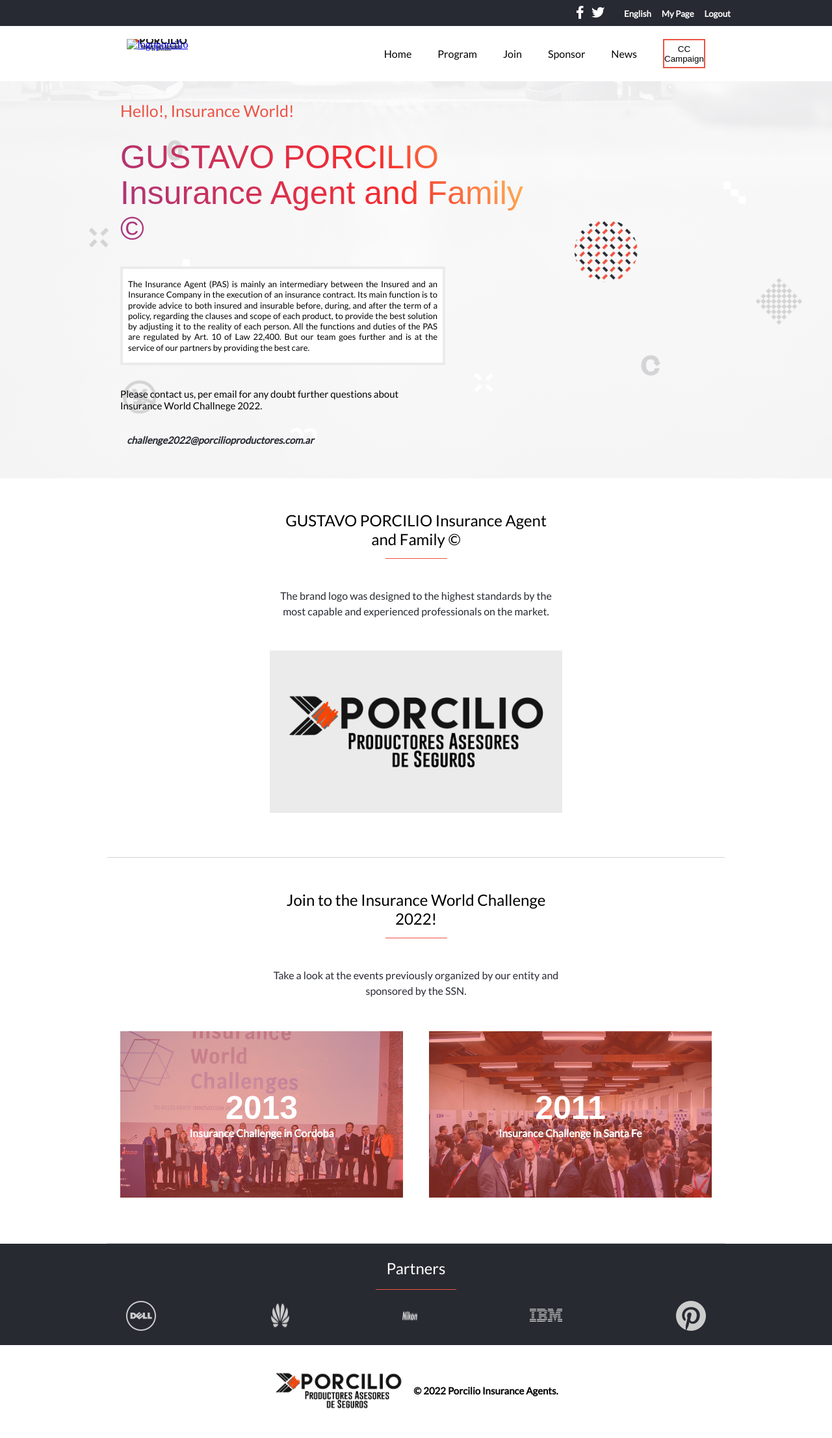
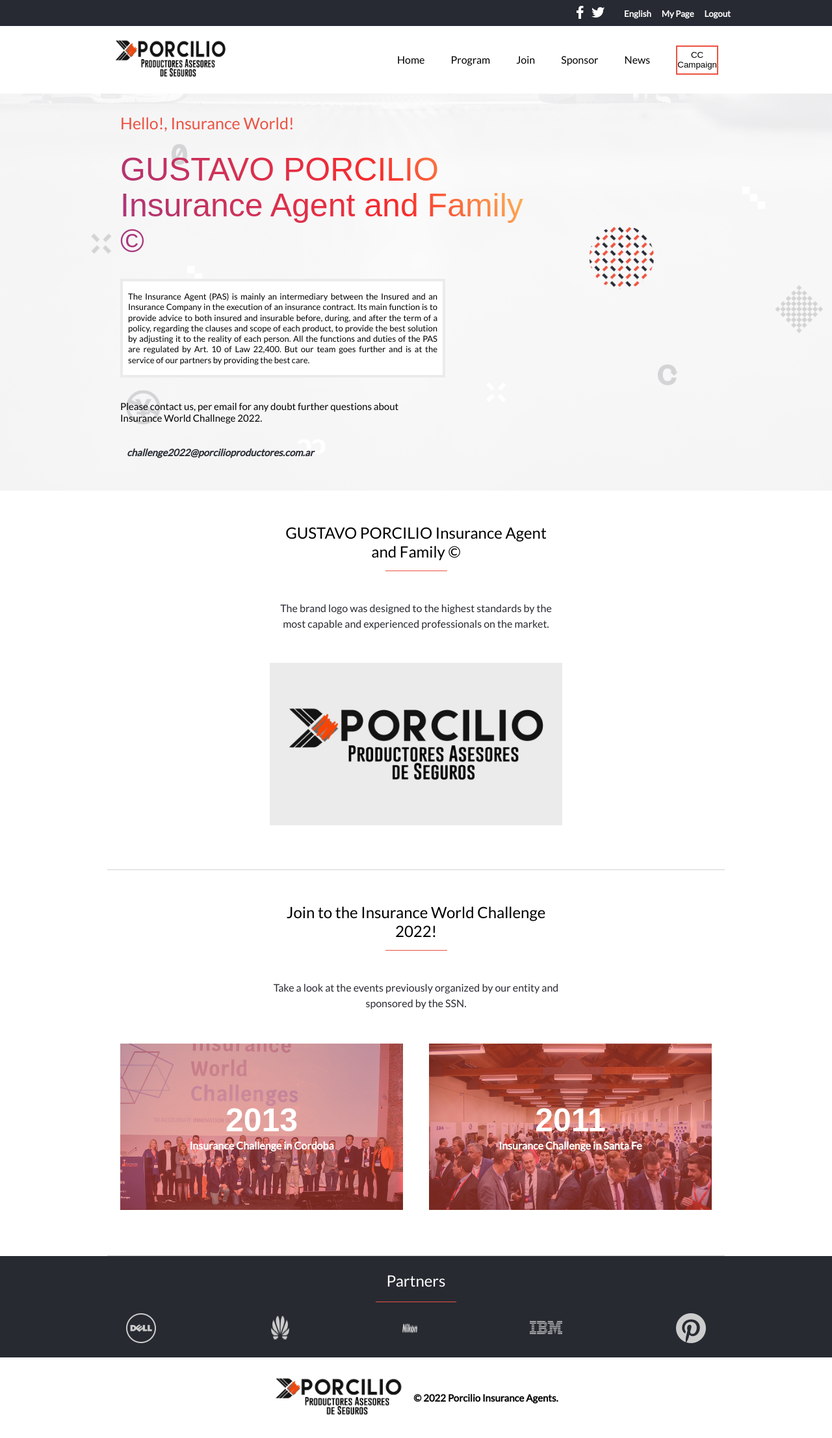
Before and after one commit to MarcoAurelioAntonio/Capstone-One, a website: page about.html in a window 1280 px wide. Shown: the whole page at 65% size. Drawn offline with Linux system fonts and the light colour scheme; a web font is replaced by a local one.

Commit message:
Deploy: fix broken img logo

```diff
--- a/about.css
+++ b/about.css
@@ -98,6 +98,10 @@
   }
 
   .nav-button {
+    display: none;
+  }
+
+  .logo-nav {
     display: none;
   }
 }
@@ -347,8 +351,7 @@
 
 .logo-footer {
   width: 200px;
-  height: 80px;
-  background-image: url(/Capstone-One/imgs/logo-orange.png);
+  height: 60px;
   background-size: 100%;
   background-repeat: no-repeat;
   background-position: center;
@@ -384,7 +387,6 @@
   .logo-nav {
     width: 175px;
     height: 60px;
-    background-image: url(/Capstone-One/imgs/logo-orange.png);
     background-size: 100%;
     background-repeat: no-repeat;
     background-position: center;
--- a/about.html
+++ b/about.html
@@ -29,7 +29,7 @@
         </div>
       </div>
       <div class="nav">
-				<a href="index.html"><img src="index.html" class="logo-nav" alt="logoporcilio"></a>
+				<a href="index.html"><img src="/Capstone-One/imgs/logo-orange.png" class="logo-nav" alt="logoporcilio"></a>
         <div id="hamburger" class="hamburger">
           <span class="bar"></span>
           <span class="bar"></span>
@@ -116,7 +116,7 @@
       </div>
     </section>
 		<footer class="footer">
-			<div class="logo-footer"></div>
+			<a href="index.html"><img src="/Capstone-One/imgs/logo-orange.png" class="logo-footer" alt="logoporcilio"></a>
 			<div class="info">
 				<p>&copy; 2022 Porcilio Insurance Agents.</p>
 			</div>
--- a/index.html
+++ b/index.html
@@ -29,7 +29,7 @@
         </div>
       </div>
       <div class="nav">
-				<a href="index.html"><img src="index.html" class="logo-nav" alt="logoporcilio"></a>
+				<a href="index.html"><img src="/Capstone-One/imgs/logo-orange.png" class="logo-nav" alt="logoporcilio"></a>
         <div id="hamburger" class="hamburger">
           <span class="bar"></span>
           <span class="bar"></span>
@@ -185,7 +185,7 @@
       </div>
     </section>
     <footer class="footer">
-      <a href="index.html"><img src="index.html" class="logo-footer" alt="logoporcilio"></a>
+      <a href="index.html"><img src="/Capstone-One/imgs/logo-orange.png" class="logo-footer" alt="logoporcilio"></a>
       <div class="info">
         <p>&copy; 2022 Porcilio Insurance Agents.</p>
       </div>
--- a/style.css
+++ b/style.css
@@ -98,6 +98,10 @@
   }
 
   .nav-button {
+    display: none;
+  }
+
+  .logo-nav {
     display: none;
   }
 }
@@ -399,8 +403,7 @@
 
 .logo-footer {
   width: 250px;
-  height: 90px;
-  background-image: url(/Capstone-One/imgs/logo-orange.png);
+  height: 70px;
   background-size: 100%;
   background-repeat: no-repeat;
   background-position: center;
@@ -437,7 +440,6 @@
   .logo-nav {
     width: 175px;
     height: 60px;
-    background-image: url(/Capstone-One/imgs/logo-orange.png);
     background-size: 100%;
     background-repeat: no-repeat;
     background-position: center;
```
